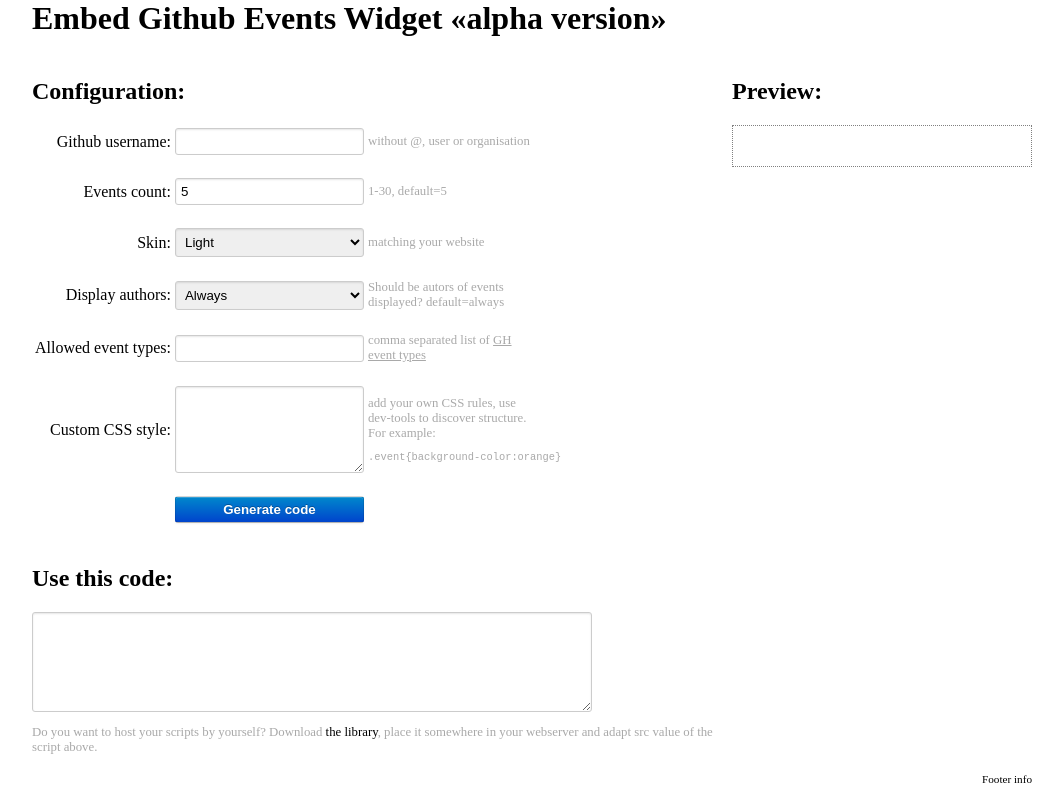
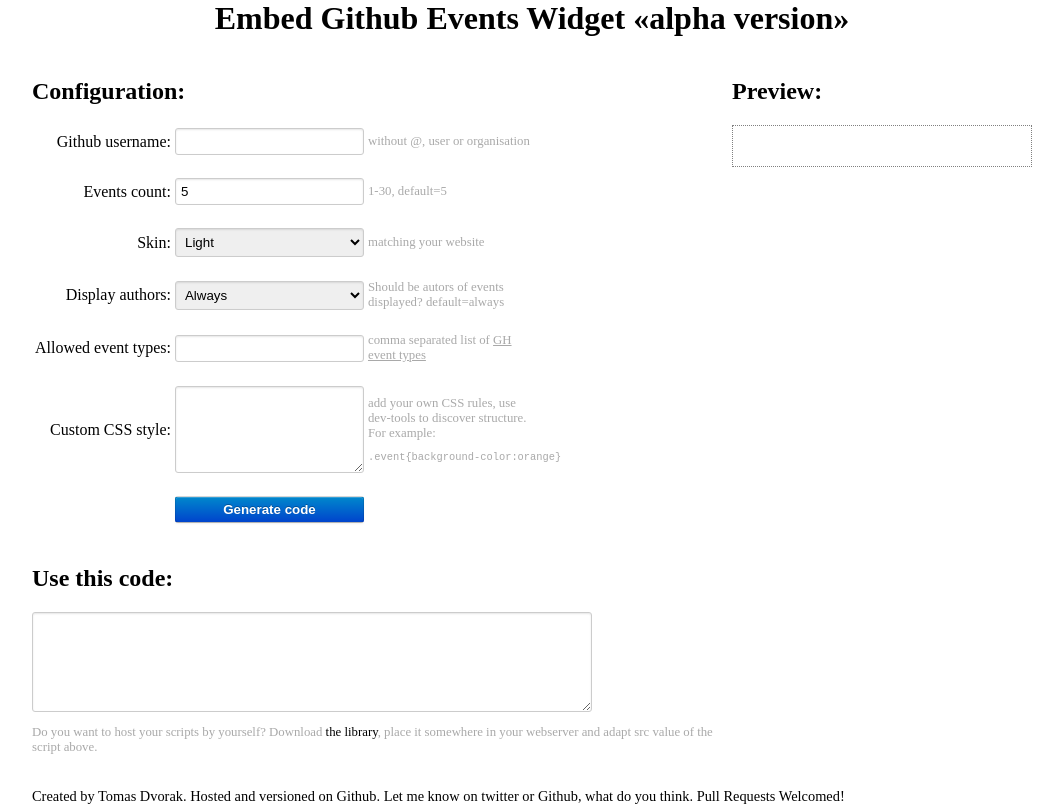
Before and after one commit to todvora/gh-events-widget, a website with bundled scripts: page embed/index.html in a window 1280 px wide. Shown: the whole page, without its empty margins (108-1171 px from the left). Built offline with nearby package versions, Linux system fonts and the light colour scheme.

Commit message:
styles, footer

```diff
--- a/embed/index.html
+++ b/embed/index.html
@@ -47,8 +47,8 @@
             </div>
             <script type="text/javascript" src="lib/gh-events-widget.js"></script>
         </div>
-        <div class="footer">
-          Footer info
+        <div id="footer">
+          Created by <a href="http://www.tomas-dvorak.cz">Tomas Dvorak</a>. Hosted and versioned on <a href="https://github.com/todvora/gh-events-widget">Github</a>. Let me know on <a href="https://twitter.com/tdvorak">twitter</a> or Github, what do you think. Pull Requests Welcomed!
         </div>
     </div>
 </body>
--- a/embed/style.css
+++ b/embed/style.css
@@ -8,6 +8,10 @@
 
 a {
   color: #000;
+}
+
+h1 {
+  text-align: center;
 }
 
 #container {
@@ -43,6 +47,14 @@
   border-radius: 3px;
   border: 1px solid #ccc;
   box-shadow: inset 0 1px 2px rgba(0, 0, 0, 0.1);
+}
+
+#footer {
+  clear: both;
+  clear: both;
+  padding-top: 20px;
+  font-size: 90%;
+  color: #000;
 }
 
 td.label {
@@ -87,7 +99,3 @@
 pre.customcss {
   cursor: pointer;
 }
-
-.footer {
-  clear: both;
-}
```
Also changed, not shown: readme.md.
